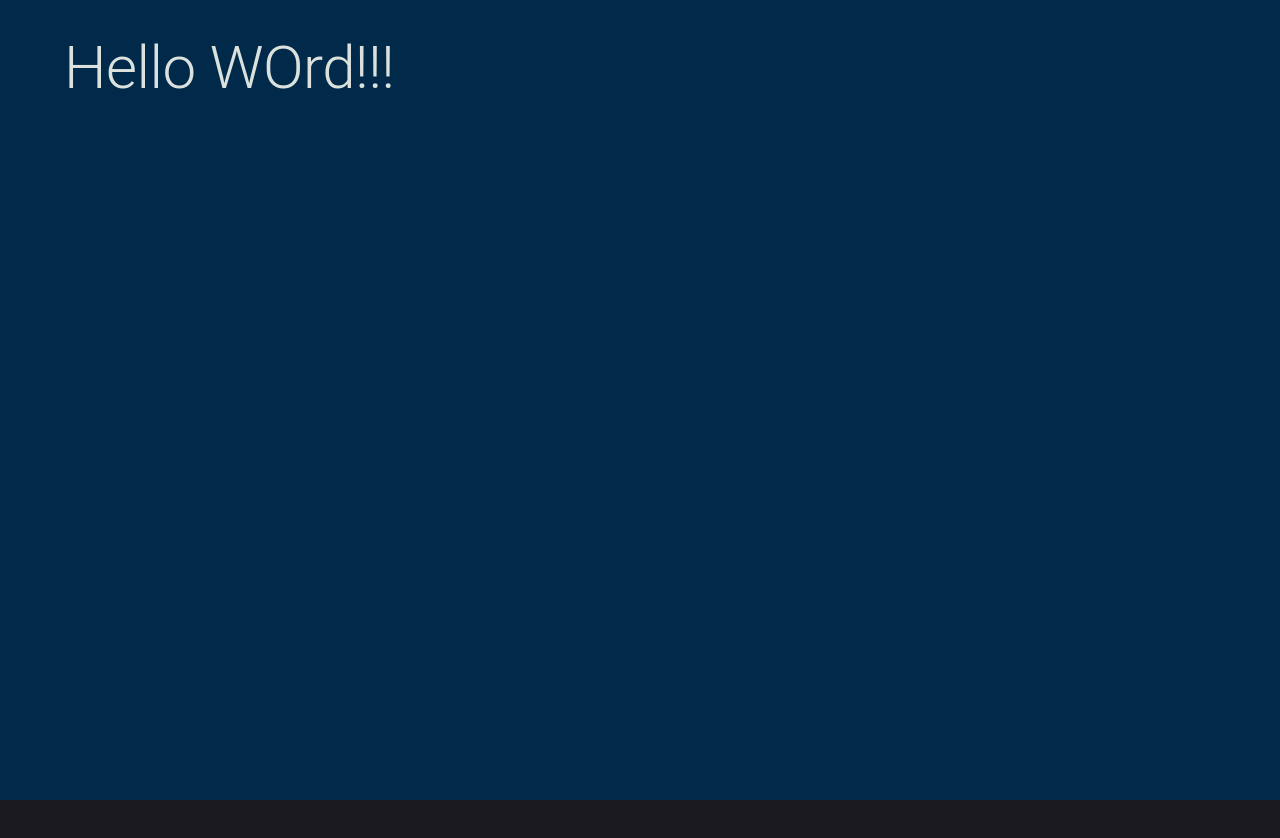
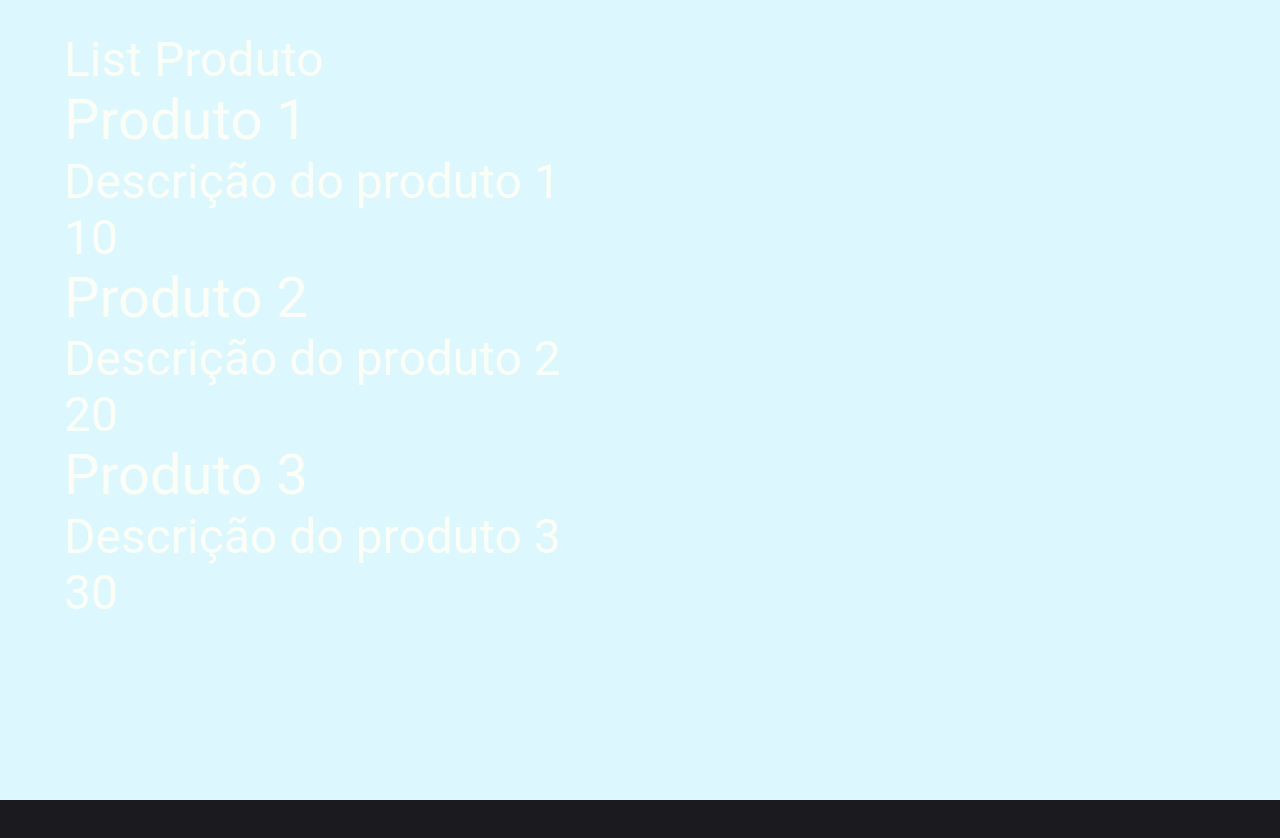
Before and after one commit to Ruan-CRC/mercDonaVitoria, a React (Vite) app in the folder src/renderer/: page / in a window 1280 px wide. Shown: the top 838 px of the page. Built offline with nearby package versions, Linux system fonts and the light colour scheme.

Commit message:
adiciona theme padrao e cria entidade Produtos

```diff
--- a/src/renderer/src/App.jsx
+++ b/src/renderer/src/App.jsx
@@ -1,23 +1,26 @@
 import { Box, ThemeProvider } from '@mui/material'
-import { Typography } from '@mui/material'
 import { Layout } from './components/Layout'
-import { appThema } from './assets/thema'
+import { appTheme } from './assets/theme'
+import { Route, Routes } from 'react-router'
+import { CreateProduto } from './features/produtos/CreateProduto'
+import { ListProduto } from './features/produtos/ListProduto'
 
 function App() {
   return (
-    <ThemeProvider theme={appThema}>
+    <ThemeProvider theme={appTheme}>
       <Box
         component={'main'}
         sx={{
           height: '100vh',
           width: '100vw',
-          backgroundColor: (theme) => theme.palette.primary.main
+          backgroundColor: (theme) => theme.palette.background.main
         }}
       >
         <Layout>
-          <Typography variant="h2" component="h2">
-            Hello WOrd!!!
-          </Typography>
+          <Routes>
+            <Route path="/produtos/create" element={<CreateProduto />} />
+            <Route path="/" element={<ListProduto />} />
+          </Routes>
         </Layout>
       </Box>
     </ThemeProvider>
--- a/src/renderer/src/assets/thema.js
+++ b/src/renderer/src/assets/theme.js
@@ -1,6 +1,6 @@
 import { createTheme } from '@mui/material'
 
-export const appThema = createTheme({
+export const appTheme = createTheme({
   palette: {
     primary: {
       main: '#012a4a'
@@ -8,6 +8,9 @@ export const appThema = createTheme({
     secondary: {
       main: '#2a6f97'
     },
+    background: {
+      main: '#ddf7ff'
+    },
     text: {
       main: '#ddf7ff'
     }
--- /dev/null
+++ b/src/renderer/src/features/produtos/CreateProduto.jsx
@@ -0,0 +1,13 @@
+import { Typography } from '@mui/material'
+// import { useAppSelector } from '../../hooks'
+// import { selectProdutos } from './SliceProduto'
+
+export function CreateProduto() {
+  // const produtos = useAppSelector(selectProdutos)
+
+  return (
+    <Typography variant="h1" component="h1">
+      Create Produto
+    </Typography>
+  )
+}
--- /dev/null
+++ b/src/renderer/src/features/produtos/ListProduto.jsx
@@ -0,0 +1,20 @@
+import { Typography } from '@mui/material'
+import { useAppSelector } from '../../hooks'
+import { selectProdutos } from './SliceProduto'
+
+export function ListProduto() {
+  const produtos = useAppSelector(selectProdutos)
+
+  return (
+    <Typography variant="h3" component="h1">
+      List Produto
+      {produtos.map((produto) => (
+        <div key={produto.id}>
+          <h3>{produto.nome}</h3>
+          <p>{produto.descricao}</p>
+          <p>{produto.valor}</p>
+        </div>
+      ))}
+    </Typography>
+  )
+}
--- /dev/null
+++ b/src/renderer/src/features/produtos/SliceProduto.jsx
@@ -0,0 +1,38 @@
+import { createSlice } from '@reduxjs/toolkit'
+
+const produtos = [
+  {
+    id: 1,
+    nome: 'Produto 1',
+    valor: 10,
+    descricao: 'Descrição do produto 1'
+  },
+  {
+    id: 2,
+    nome: 'Produto 2',
+    valor: 20,
+    descricao: 'Descrição do produto 2'
+  },
+  {
+    id: 3,
+    nome: 'Produto 3',
+    valor: 30,
+    descricao: 'Descrição do produto 3'
+  }
+]
+
+export const initialState = [...produtos]
+
+const produtoSlice = createSlice({
+  name: 'produto',
+  initialState,
+  reducers: {
+    addProduto(state, action) {
+      state.produtos.push(action.payload)
+    }
+  }
+})
+
+export const selectProdutos = (state) => state.produto
+
+export default produtoSlice.reducer
--- /dev/null
+++ b/src/renderer/src/hooks/index.js
@@ -0,0 +1,4 @@
+import { useDispatch, useSelector } from 'react-redux'
+
+export const useAppDispatch = () => useDispatch()
+export const useAppSelector = useSelector
--- a/src/renderer/src/store/store.js
+++ b/src/renderer/src/store/store.js
@@ -1,5 +1,8 @@
 import { configureStore } from '@reduxjs/toolkit'
+import produtoReducer from '../features/produtos/SliceProduto'
 
 export default configureStore({
-  reducer: {}
+  reducer: {
+    produto: produtoReducer
+  }
 })
```
